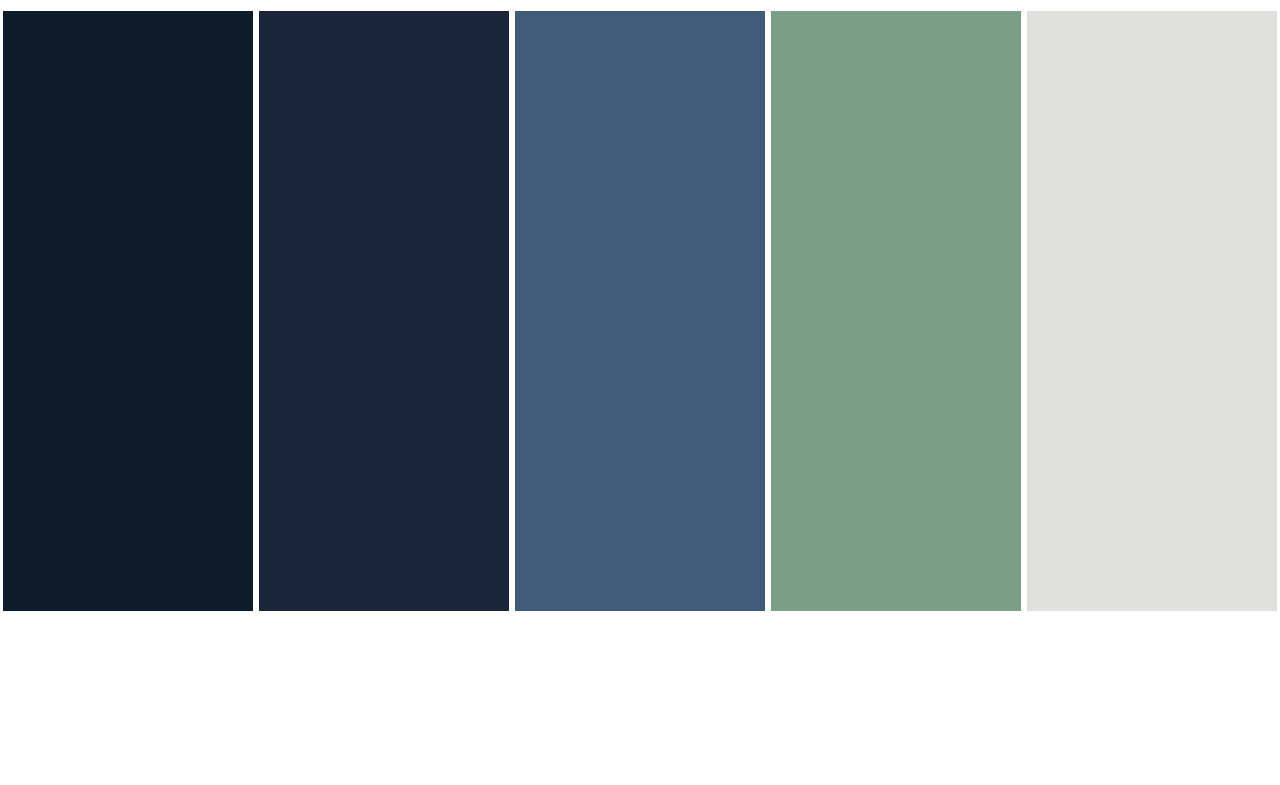
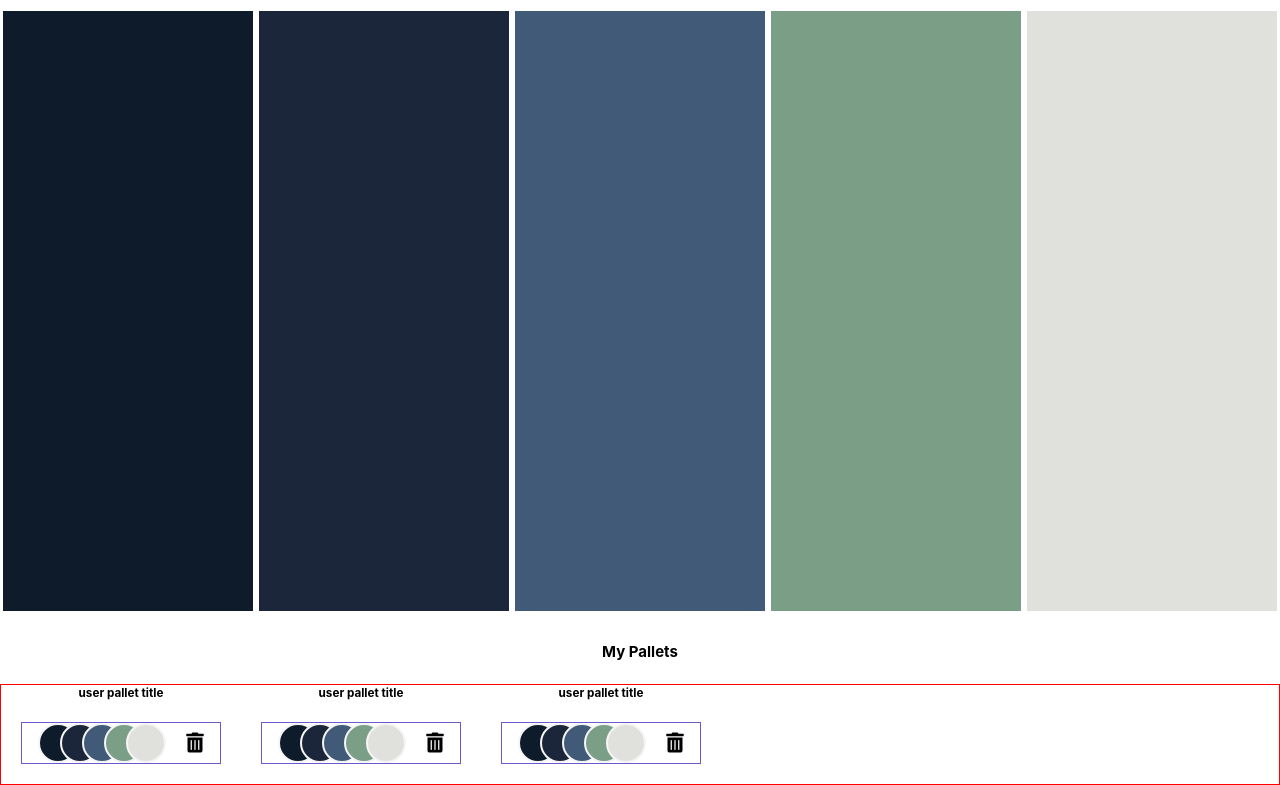
Before and after one commit to andrew-t-james/palette-picker, a website: page public/index.html in a window 1280 px wide. Shown: the part 79-864 px from the top of the page. Before the commit the page ends 800 px from the top, so only its background shows below. Drawn offline with Linux system fonts and the light colour scheme.

Commit message:
Add intial styles for user saved pallets

```diff
--- a/public/css/styles.css
+++ b/public/css/styles.css
@@ -37,18 +37,63 @@ body {
   text-align: center;
 }
 
-/*
+/**
 * COLOR BLOCK SECTION
 */
 .color-blocks {
   display: flex;
   justify-content: space-around;
+  margin-bottom: 3rem;
   width: 100%;
 }
 
 .color-blocks__block {
   height: 60rem;
   width: 25rem;
+}
+
+/**
+* USER PALLETE
+*/
+.user-pallet__header {
+  margin-bottom: 2rem;
+  text-align: center;
+}
+
+.user-section {
+  border: 1px solid red;
+  display: flex;
+  flex-wrap: wrap;
+}
+
+.user-section__pallet {
+  text-align: center;
+}
+
+.user-section__pallet--colors {
+  align-items: center;
+  border: 1px solid slateblue;
+  display: flex;
+  justify-content: center;
+  margin: 2rem;
+  width: 20rem;
+}
+
+.user-section__pallet--colors-block {
+  background: var(--color-one);
+  border: 2px solid whitesmoke;
+  border-radius: 50%;
+  height: 4rem;
+  width: 4rem;
+}
+
+.user-section__pallet--colors-block:not(:last-of-type) {
+  margin-right: -1.8rem;
+}
+
+.fa-trash-alt {
+  font-size: 2rem;
+  margin-left: 2rem;
 }
 
 /**
--- a/public/index.html
+++ b/public/index.html
@@ -4,6 +4,8 @@
   <meta charset="UTF-8">
   <meta name="viewport" content="width=device-width, initial-scale=1.0">
   <meta http-equiv="X-UA-Compatible" content="ie=edge">
+  <link rel="stylesheet" href="https://use.fontawesome.com/releases/v5.2.0/css/all.css" integrity="sha384-hWVjflwFxL6sNzntih27bfxkr27PmbbK/iSvJ+a4+0owXq79v+lsFkW54bOGbiDQ"
+    crossorigin="anonymous">
   <link rel="stylesheet" href="./css/styles.css">
   <title>Pallet Picker</title>
 </head>
@@ -19,6 +21,46 @@
       <div class="color-blocks__block four"></div>
       <div class="color-blocks__block five"></div>
     </section>
+    <section>
+      <header class="user-pallet__header">
+        <h2 class="user__pallet__header--heading">My Pallets</h2>
+      </header>
+      <section class="user-section">
+        <div class="user-section__pallet">
+          <h3 class="user-section__pallet--heading">user pallet title</h3>
+          <div class="user-section__pallet--colors">
+            <div class="user-section__pallet--colors-block one"></div>
+            <div class="user-section__pallet--colors-block two"></div>
+            <div class="user-section__pallet--colors-block three"></div>
+            <div class="user-section__pallet--colors-block four"></div>
+            <div class="user-section__pallet--colors-block five"></div>
+            <i class="fas fa-trash-alt"></i>
+          </div>
+        </div>
+        <div class="user-section__pallet">
+          <h3 class="user-section__pallet--heading">user pallet title</h3>
+          <div class="user-section__pallet--colors">
+            <div class="user-section__pallet--colors-block one"></div>
+            <div class="user-section__pallet--colors-block two"></div>
+            <div class="user-section__pallet--colors-block three"></div>
+            <div class="user-section__pallet--colors-block four"></div>
+            <div class="user-section__pallet--colors-block five"></div>
+            <i class="fas fa-trash-alt"></i>
+          </div>
+        </div>
+        <div class="user-section__pallet">
+          <h3 class="user-section__pallet--heading">user pallet title</h3>
+          <div class="user-section__pallet--colors">
+            <div class="user-section__pallet--colors-block one"></div>
+            <div class="user-section__pallet--colors-block two"></div>
+            <div class="user-section__pallet--colors-block three"></div>
+            <div class="user-section__pallet--colors-block four"></div>
+            <div class="user-section__pallet--colors-block five"></div>
+            <i class="fas fa-trash-alt"></i>
+          </div>
+        </div>
+      </section>
+    </section>
   </main>
 
   <script src="./js/scripts.js"></script>
```
